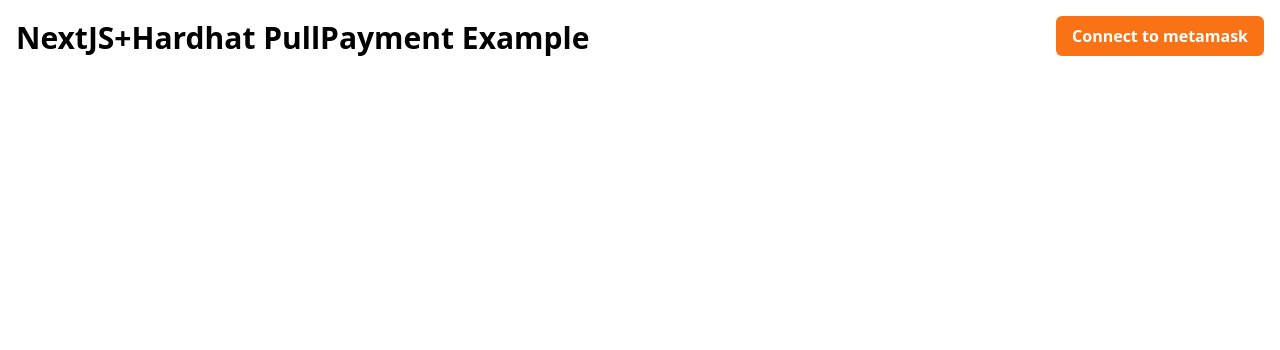
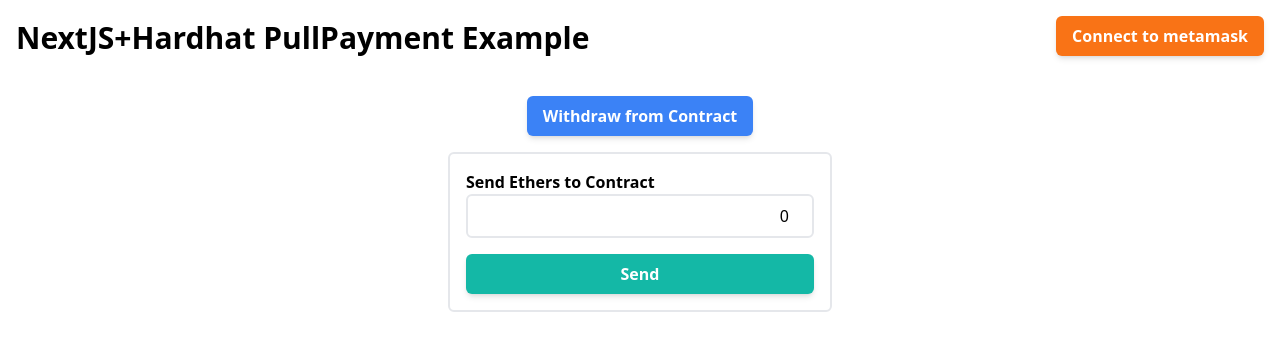
Before and after one commit to amimaro/nextjs-hardhat-pull-payment, a Next.js app: page / in a window 1280 px wide. Shown: the top 350 px of the page. Built offline with nearby package versions, Linux system fonts and the light colour scheme.

Commit message:
Send transaction and list transactions

```diff
--- a/components/AppHeader.tsx
+++ b/components/AppHeader.tsx
@@ -19,7 +19,7 @@ export const AppHeader: React.FC<{
               {account?.substring(account.length - 4)}
             </h2>
             <button
-              className="px-4 py-2 rounded-md bg-gray-500 text-white font-bold"
+              className="px-4 py-2 rounded-md bg-gray-500 active:bg-gray-600 text-white font-bold shadow-md"
               onClick={() => disconnect()}
             >
               Disconnect
@@ -28,7 +28,7 @@ export const AppHeader: React.FC<{
         )}
         {!isConnected() && (
           <button
-            className="px-4 py-2 rounded-md bg-orange-500 text-white font-bold"
+            className="px-4 py-2 rounded-md bg-orange-500 active:bg-orange-600 text-white font-bold shadow-md"
             onClick={() => connectToMetamask()}
           >
             Connect to metamask
--- /dev/null
+++ b/components/AppInput.tsx
@@ -0,0 +1,43 @@
+import { ChangeEvent } from "react";
+
+export const AppInput: React.FC<{
+  id?: string;
+  value: any;
+  type?: string;
+  className?: string;
+  label?: string;
+  placeholder?: string;
+  onChange: (e: ChangeEvent<any>) => void;
+  readOnly?: boolean;
+  disabled?: boolean;
+}> = ({
+  id,
+  className,
+  value,
+  type,
+  label,
+  placeholder,
+  onChange,
+  readOnly,
+  disabled,
+}) => {
+  return (
+    <div className="w-full">
+      {label && (
+        <label htmlFor={id} className="font-semibold">
+          {label}
+        </label>
+      )}
+      <input
+        id={id}
+        className={`border-2 w-full p-2 focus:ring-4 rounded-md ${className}`}
+        type={type ?? "text"}
+        value={value}
+        placeholder={placeholder}
+        onChange={onChange}
+        readOnly={readOnly}
+        disabled={disabled}
+      />
+    </div>
+  );
+};
--- a/contexts/AppContext.tsx
+++ b/contexts/AppContext.tsx
@@ -7,6 +7,7 @@ export const AppContext = React.createContext<{
   account: string | null;
   network: number | null;
   balance: BigNumber | null;
+  contractBalance: BigNumber | null;
   contract: ethers.Contract | null;
   isConnected: () => boolean;
   connectToMetamask: () => Promise<any> | void;
@@ -18,6 +19,7 @@ export const AppContext = React.createContext<{
   account: null,
   network: null,
   balance: null,
+  contractBalance: null,
   contract: null,
   isConnected: () => false,
   connectToMetamask: () => {},
--- a/hooks/useWalletConnect.tsx
+++ b/hooks/useWalletConnect.tsx
@@ -11,6 +11,9 @@ export default function useWalletConnect() {
   const [account, setAccount] = useState<string | null>(null);
   const [network, setNetwork] = useState<number | null>(null);
   const [balance, setBalance] = useState<BigNumber | null>(null);
+  const [contractBalance, setContractBalance] = useState<BigNumber | null>(
+    null
+  );
   const [contract, setContract] = useState<ethers.Contract | null>(null);
 
   const fetchSelectedNetwork = async () => {
@@ -55,6 +58,7 @@ export default function useWalletConnect() {
       /* Handle user accounts and accountsChanged (per EIP-1193) */
       /***********************************************************/
       const accounts = await ethereum.request({ method: "eth_accounts" });
+      setAccount(accounts.length === 0 ? null : accounts[0]);
       handleAccountsChanged(accounts);
       ethereum.on("accountsChanged", handleAccountsChanged);
     };
@@ -71,6 +75,18 @@ export default function useWalletConnect() {
       );
     };
   }, []);
+
+  useEffect(() => {
+    const balanceInterval = setInterval(async () => {
+      if (!contract || !account) return;
+      const balanceBN = await contract?.payments(account);
+      setContractBalance(balanceBN);
+    }, 1000);
+
+    return () => {
+      clearInterval(balanceInterval);
+    };
+  }, [contract, account]);
 
   const connectToMetamask = async () => {
     try {
@@ -105,6 +121,9 @@ export default function useWalletConnect() {
     setSigner(null);
     setAccount(null);
     setNetwork(null);
+    setContract(null);
+    setBalance(null);
+    setContractBalance(null);
   };
 
   const isConnected = () => {
@@ -124,6 +143,7 @@ export default function useWalletConnect() {
     account,
     network,
     balance,
+    contractBalance,
     contract,
     isConnected,
     connectToMetamask,
--- a/pages/index.tsx
+++ b/pages/index.tsx
@@ -2,14 +2,17 @@ import { BigNumber, ethers } from "ethers";
 import type { NextPage } from "next";
 import { useContext, useEffect, useState } from "react";
 import { AppHeader } from "../components/AppHeader";
+import { AppInput } from "../components/AppInput";
 import { AppContext } from "../contexts/AppContext";
 import { formatEther } from "../utils/helpers";
 
 const Home: NextPage = () => {
   const {
+    provider,
     account,
     network,
     balance,
+    contractBalance,
     signer,
     contract,
     isConnected,
@@ -17,17 +20,26 @@ const Home: NextPage = () => {
     disconnect,
     updateBalance,
   } = useContext(AppContext);
-  const [contractBalance, setContractBalance] = useState<BigNumber | null>(
-    null
-  );
 
-  useEffect(() => {
-    getMyContractBalance();
-  }, []);
+  const [eth2Send, setEth2Send] = useState<number>(0);
+  const [transactions, setTransactions] = useState<
+    ethers.providers.TransactionResponse[]
+  >([]);
 
-  const getMyContractBalance = async () => {
-    const balanceBN = await contract?.payments(account);
-    setContractBalance(balanceBN);
+  const withdraw = async () => {};
+
+  const sendEthers = async () => {
+    try {
+      const tx = await signer?.sendTransaction({
+        to: contract?.address,
+        value: ethers.utils.parseEther(eth2Send + ""),
+      });
+      transactions.push(tx as ethers.providers.TransactionResponse);
+      console.log(transactions);
+      setTransactions(transactions);
+    } catch (error) {
+      console.error(error);
+    }
   };
 
   return (
@@ -38,35 +50,92 @@ const Home: NextPage = () => {
         disconnect={disconnect}
         connectToMetamask={connectToMetamask}
       />
-      <div className="mt-20">
-        <div>
+      <div className="mt-10 w-full">
+        <div className="flex flex-col items-center gap-4">
+          <div>
+            <button
+              className="px-4 py-2 rounded-md bg-blue-500 active:bg-blue-600 text-white font-bold shadow-md"
+              onClick={() => withdraw()}
+            >
+              Withdraw from Contract
+            </button>
+          </div>
           {balance && (
             <table className="text-xl font-bold">
+              <thead>
+                <tr>
+                  <th></th>
+                  <th>ETH</th>
+                </tr>
+              </thead>
               <tbody>
                 {balance && (
                   <tr>
+                    <td className="pr-4">
+                      <h2>Your Wallet Balance: </h2>
+                    </td>
                     <td>
-                      <h2>Your Balance: </h2>
-                    </td>
-                    <td></td>
-                    <td>
-                      <h2>{formatEther(balance)} ETH</h2>
+                      <h2>{formatEther(balance)}</h2>
                     </td>
                   </tr>
                 )}
                 {contractBalance && (
                   <tr>
-                    <td>
+                    <td className="pr-4">
                       <h2> Your Contract Balance: </h2>
                     </td>
-                    <td></td>
                     <td>
-                      <h2>{formatEther(contractBalance as BigNumber)} ETH</h2>
+                      <h2>{formatEther(contractBalance as BigNumber)}</h2>
                     </td>
                   </tr>
                 )}
               </tbody>
             </table>
+          )}
+          <div className="border-2 p-4 rounded-md w-96 flex flex-col justify-center gap-4">
+            <AppInput
+              value={eth2Send}
+              onChange={(e) =>
+                setEth2Send(
+                  parseFloat(e.target.value === "" ? 0 : e.target.value)
+                )
+              }
+              className="text-right"
+              label="Send Ethers to Contract"
+              type="number"
+            />
+            <button
+              className="px-4 py-2 rounded-md bg-teal-500 active:bg-teal-600 text-white font-bold shadow-md"
+              onClick={() => sendEthers()}
+            >
+              Send
+            </button>
+          </div>
+          {transactions.length > 0 && (
+            <div className="border-2 p-4 rounded-md w-96 flex flex-col justify-center gap-4">
+              <h3 className="text-md font-bold">Transactions:</h3>
+              <div className="flex flex-col gap-2">
+                {transactions.map((transaction) => (
+                  <div
+                    key={transaction.hash}
+                    className="flex justify-between border-b-2"
+                  >
+                    <div>{transaction.nonce}</div>
+                    <div>
+                      <a
+                        href={`https://rinkeby.etherscan.io/tx/${transaction.hash}`}
+                        target="_blank"
+                        rel="noopener noreferrer"
+                        className="text-blue-800"
+                      >
+                        View transaction
+                      </a>
+                    </div>
+                    <div>Value: {formatEther(transaction.value)}</div>
+                  </div>
+                ))}
+              </div>
+            </div>
           )}
         </div>
       </div>
```
